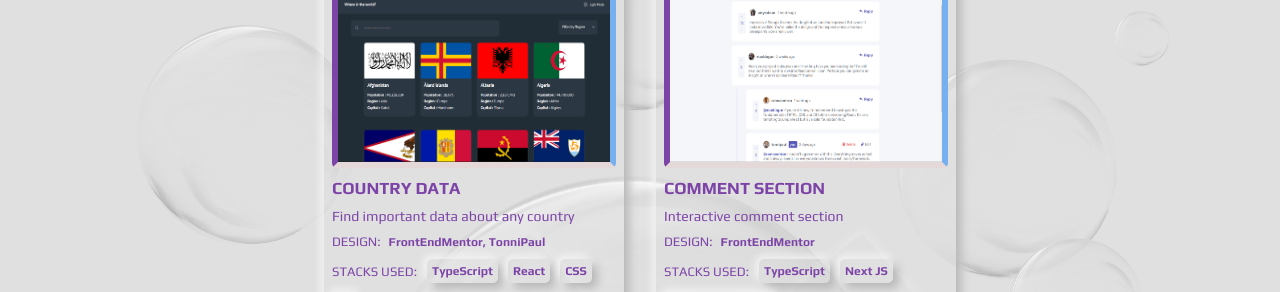
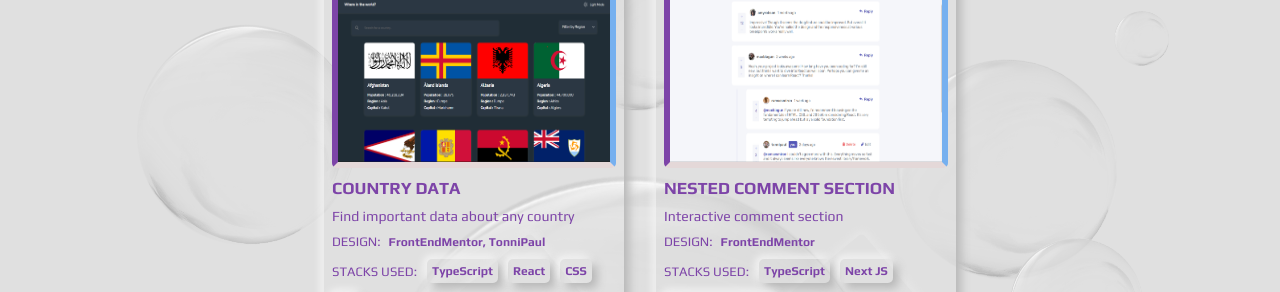
Before and after one commit to TonniPaul/portfolion, a React (Create React App) app: page / in a window 1280 px wide. Shown: the part 1449-1741 px from the top of the page. Built offline with nearby package versions, Linux system fonts and the light colour scheme; a web font is replaced by a local one.

Commit message:
Refactor : updated json file

```diff
--- a/src/Object Files/projectObject.js
+++ b/src/Object Files/projectObject.js
@@ -13,7 +13,7 @@ export const projectData = [
   },
   {
     id: uuid(),
-    title: "COMMENT SECTION ",
+    title: "NESTED COMMENT SECTION ",
     image: "./assets/icm.png",
     description: "Interactive comment section  ",
     stacks: ["TypeScript", "Next JS", "Styled Component"],
```
